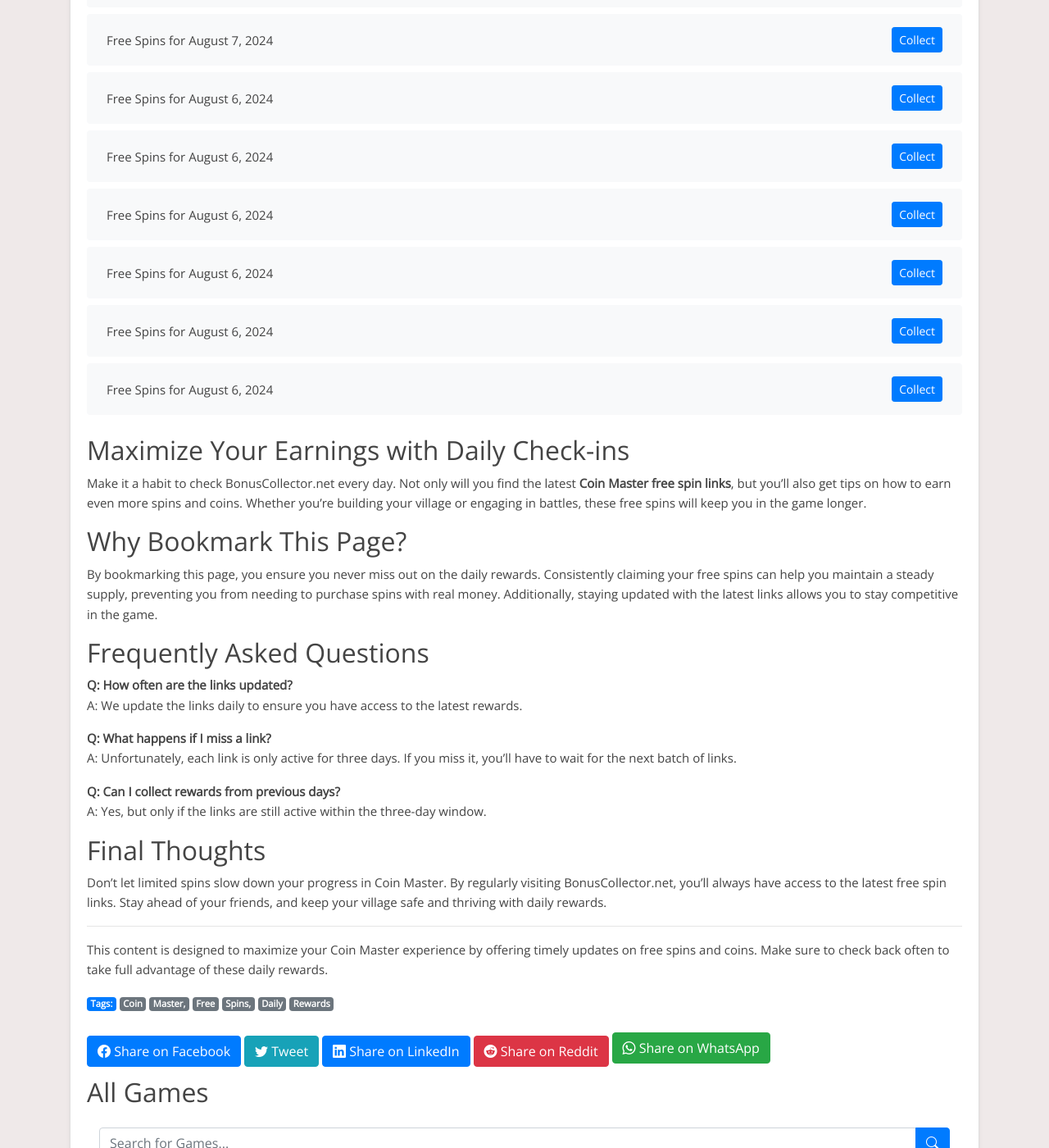
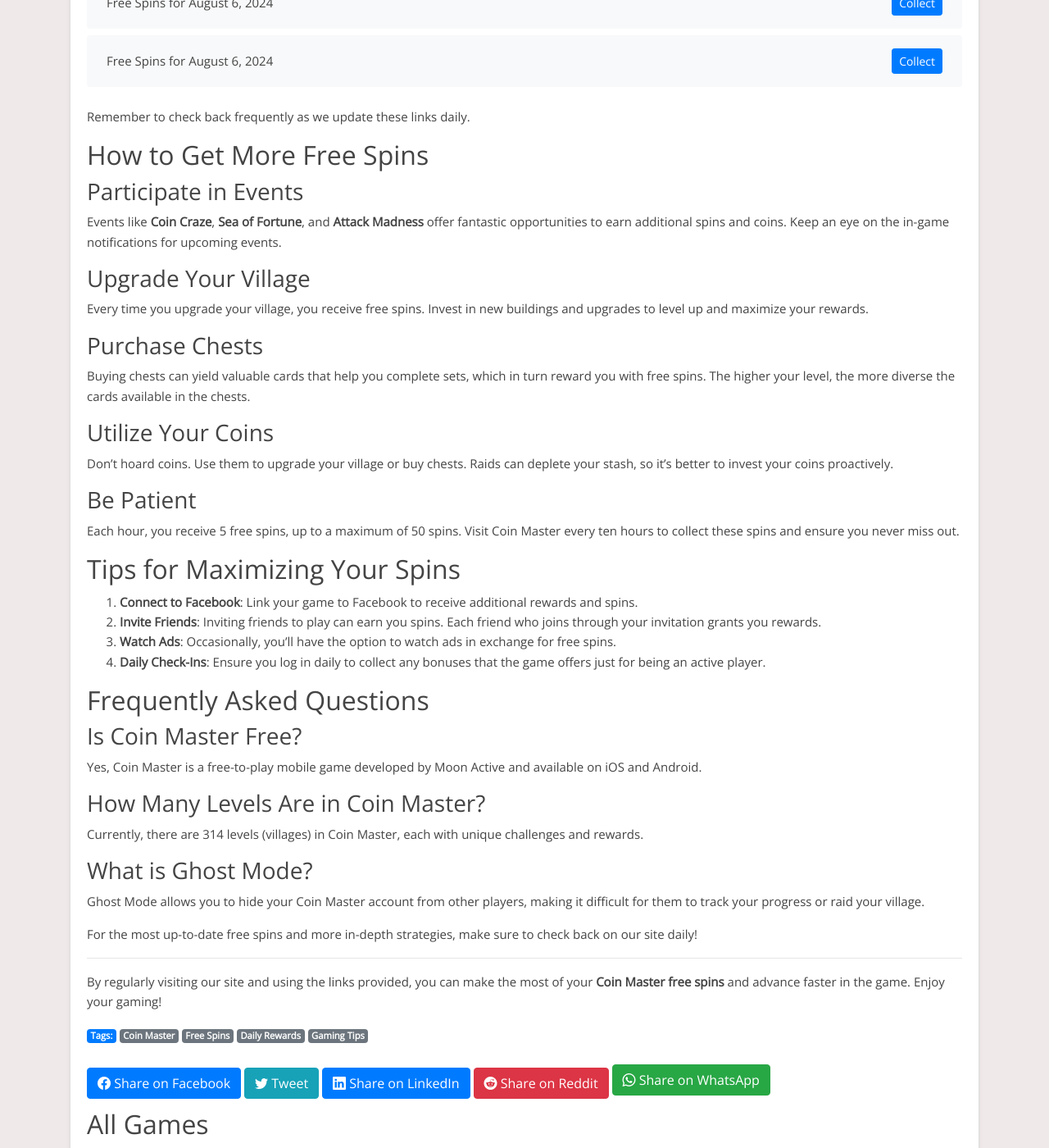
Before and after one commit to Prollad99/bs-net, a Jekyll site: the page built from _posts/2024-06-29-coin-master.md, in a window 1280 px wide and 1400 px high, scrolled down 7462 px. Shown: the whole window at 82% size. Built offline with Jekyll 4.4.1, drawn with Linux system fonts in a browser that asks for light colours; nearby versions of some CDN libraries; comment, search, counter and statistics services are not loaded; some of the changed text lies outside the part shown.

Commit message:
Update 2024-06-29-coin-master.md

```diff
--- a/_posts/2024-06-29-coin-master.md
+++ b/_posts/2024-06-29-coin-master.md
@@ -1,10 +1,10 @@
 ---
 layout: post
-title: "Coin Master Free Spins: Maximize Your Daily Rewards"
+title: "Coin Master Free Spins: Daily Links & Tips"
 date: 2024-06-29
-tags: Coin Master, Free Spins, Daily Rewards
-author: BonusCollector.net
-description: "Stay ahead in Coin Master by collecting your daily free spins and coins. Get the latest active links here!"
+tags: [Coin Master, Free Spins, Daily Rewards, Gaming Tips]
+author: "BonusCollector.net"
+description: "Get your daily Coin Master free spins and discover tips to maximize your rewards. Bookmark our site for the latest updates!"
 lang: en
 permalink: /coin-master-free-spins/
 redirect_from:
@@ -26,51 +26,53 @@
 app_name: "Coin Master Free Spins"
 ---
 
-Are you an avid Coin Master player looking to boost your village with free spins and coins? Look no further! At BonusCollector.net, we provide the most up-to-date links for Coin Master free spins, so you can enhance your gameplay without spending a dime.
+Welcome to your ultimate destination for **Coin Master free spins**! We update this page daily to ensure you never miss out on the latest rewards. Bookmark this page and check back regularly to stay ahead in the game.
 
-## What Are Coin Master Free Spins?
+## Daily Free Spins Links
 
-In Coin Master, spins are essential for making progress. Each spin allows you to perform actions like attacking other players, raiding villages, or earning more coins. However, spins are limited, and purchasing them can get expensive. That's why collecting free spins daily is crucial for advancing in the game.
-
-## Daily Updated Free Spin Links
-
-We update our list of **Coin Master free spins** every day, ensuring that you have access to the latest and most effective rewards. These links are provided by the game's developer, Moon Active, and they offer spins, coins, and sometimes even special in-game items. Remember, each link is active for only three days, so make sure to claim your rewards promptly.
-
-## How to Claim Your Free Spins
-
-Claiming your free spins is simple:
-
-1. Ensure your Coin Master account is connected to Facebook.
-2. Click on the active links provided below.
-3. Your rewards will be added automatically to your account.
-
-Here are today’s active links:
+Here are today’s free spins:
 
 {% include coin-master.html %}
 
-## Maximize Your Earnings with Daily Check-ins
+Remember to check back frequently as we update these links daily.
 
-Make it a habit to check BonusCollector.net every day. Not only will you find the latest **Coin Master free spin links**, but you'll also get tips on how to earn even more spins and coins. Whether you're building your village or engaging in battles, these free spins will keep you in the game longer.
+## How to Get More Free Spins
 
-## Why Bookmark This Page?
+### Participate in Events
+Events like **Coin Craze**, **Sea of Fortune**, and **Attack Madness** offer fantastic opportunities to earn additional spins and coins. Keep an eye on the in-game notifications for upcoming events.
 
-By bookmarking this page, you ensure you never miss out on the daily rewards. Consistently claiming your free spins can help you maintain a steady supply, preventing you from needing to purchase spins with real money. Additionally, staying updated with the latest links allows you to stay competitive in the game.
+### Upgrade Your Village
+Every time you upgrade your village, you receive free spins. Invest in new buildings and upgrades to level up and maximize your rewards.
+
+### Purchase Chests
+Buying chests can yield valuable cards that help you complete sets, which in turn reward you with free spins. The higher your level, the more diverse the cards available in the chests.
+
+### Utilize Your Coins
+Don’t hoard coins. Use them to upgrade your village or buy chests. Raids can deplete your stash, so it's better to invest your coins proactively.
+
+### Be Patient
+Each hour, you receive 5 free spins, up to a maximum of 50 spins. Visit Coin Master every ten hours to collect these spins and ensure you never miss out.
+
+## Tips for Maximizing Your Spins
+
+1. **Connect to Facebook**: Link your game to Facebook to receive additional rewards and spins.
+2. **Invite Friends**: Inviting friends to play can earn you spins. Each friend who joins through your invitation grants you rewards.
+3. **Watch Ads**: Occasionally, you’ll have the option to watch ads in exchange for free spins.
+4. **Daily Check-Ins**: Ensure you log in daily to collect any bonuses that the game offers just for being an active player.
 
 ## Frequently Asked Questions
 
-**Q: How often are the links updated?**
-A: We update the links daily to ensure you have access to the latest rewards.
+### Is Coin Master Free?
+Yes, Coin Master is a free-to-play mobile game developed by Moon Active and available on iOS and Android.
 
-**Q: What happens if I miss a link?**
-A: Unfortunately, each link is only active for three days. If you miss it, you'll have to wait for the next batch of links.
+### How Many Levels Are in Coin Master?
+Currently, there are 314 levels (villages) in Coin Master, each with unique challenges and rewards.
 
-**Q: Can I collect rewards from previous days?**
-A: Yes, but only if the links are still active within the three-day window.
+### What is Ghost Mode?
+Ghost Mode allows you to hide your Coin Master account from other players, making it difficult for them to track your progress or raid your village.
 
-## Final Thoughts
-
-Don’t let limited spins slow down your progress in Coin Master. By regularly visiting BonusCollector.net, you’ll always have access to the latest free spin links. Stay ahead of your friends, and keep your village safe and thriving with daily rewards.
+For the most up-to-date free spins and more in-depth strategies, make sure to check back on our site daily!
 
 ---
 
-This content is designed to maximize your Coin Master experience by offering timely updates on free spins and coins. Make sure to check back often to take full advantage of these daily rewards.
+By regularly visiting our site and using the links provided, you can make the most of your **Coin Master free spins** and advance faster in the game. Enjoy your gaming!
```
